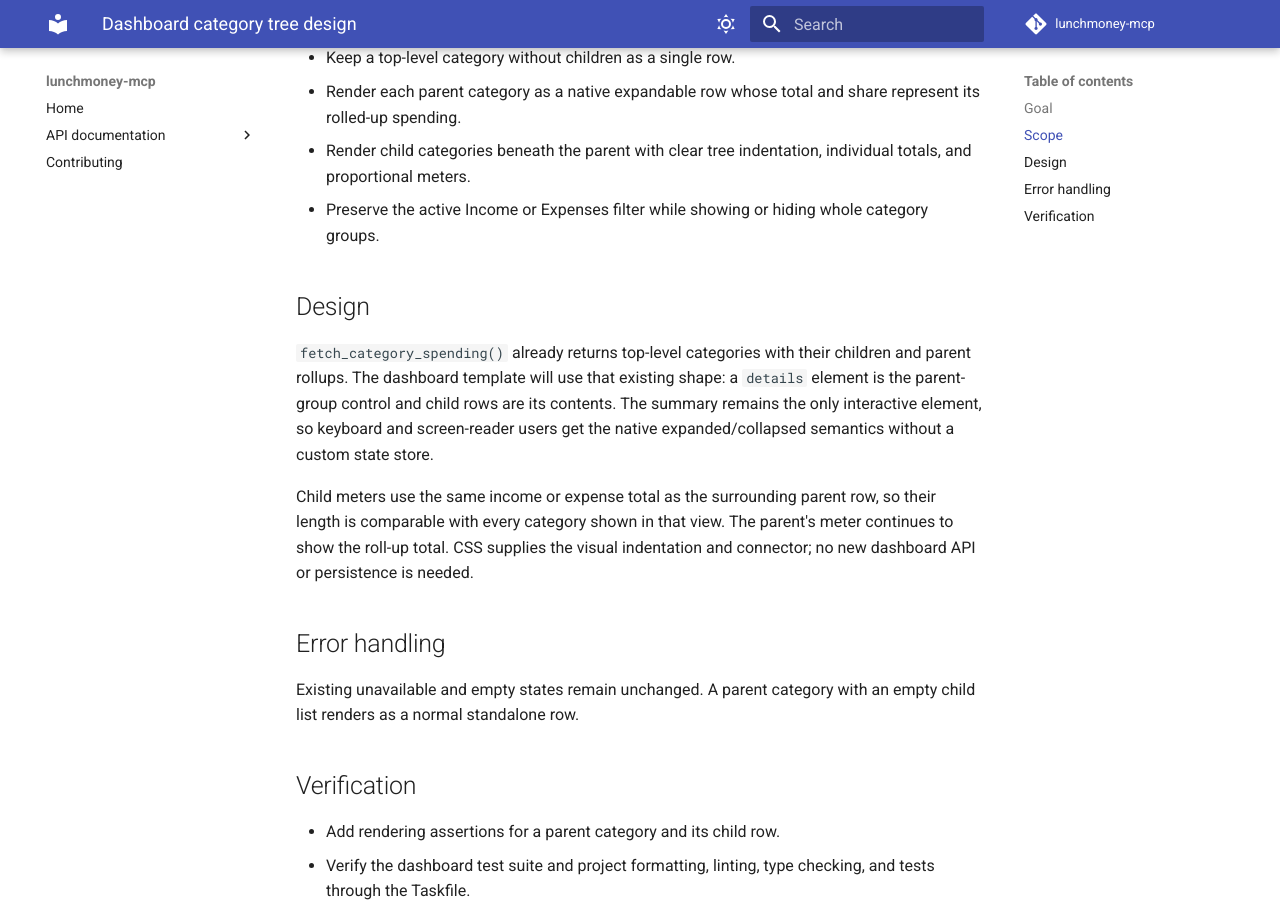
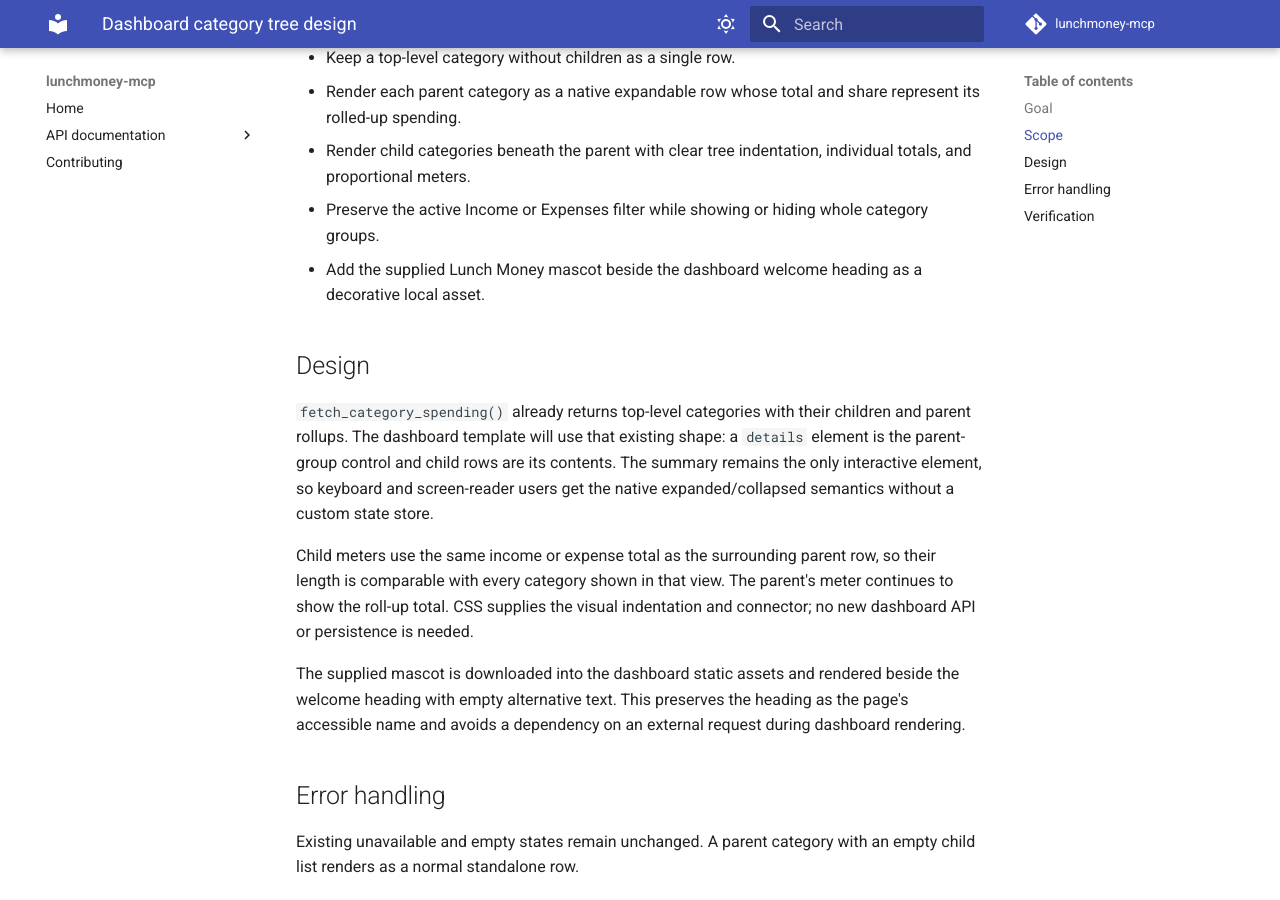
Before and after one commit to juftin/lunchmoney-app, an MkDocs documentation site: the page built from docs/superpowers/specs/2026-08-02-dashboard-category-tree-design.md, in a window 1280 px wide and 900 px high, scrolled down 361 px. Built offline with MkDocs 1.6.1 and Material for MkDocs 9.7.7, drawn with Linux system fonts in a browser that asks for light colours; comment, search, counter and statistics services are not loaded.

Commit message:
📝 (dashboard): add mascot to category tree design

```diff
--- a/docs/superpowers/specs/2026-08-02-dashboard-category-tree-design.md
+++ b/docs/superpowers/specs/2026-08-02-dashboard-category-tree-design.md
@@ -16,6 +16,8 @@ category as an expandable group with its child categories nested beneath it.
   individual totals, and proportional meters.
 - Preserve the active Income or Expenses filter while showing or hiding whole
   category groups.
+- Add the supplied Lunch Money mascot beside the dashboard welcome heading as a
+  decorative local asset.
 
 ## Design
 
@@ -31,6 +33,11 @@ row, so their length is comparable with every category shown in that view. The
 parent's meter continues to show the roll-up total. CSS supplies the visual
 indentation and connector; no new dashboard API or persistence is needed.
 
+The supplied mascot is downloaded into the dashboard static assets and rendered
+beside the welcome heading with empty alternative text. This preserves the
+heading as the page's accessible name and avoids a dependency on an external
+request during dashboard rendering.
+
 ## Error handling
 
 Existing unavailable and empty states remain unchanged. A parent category with
```
